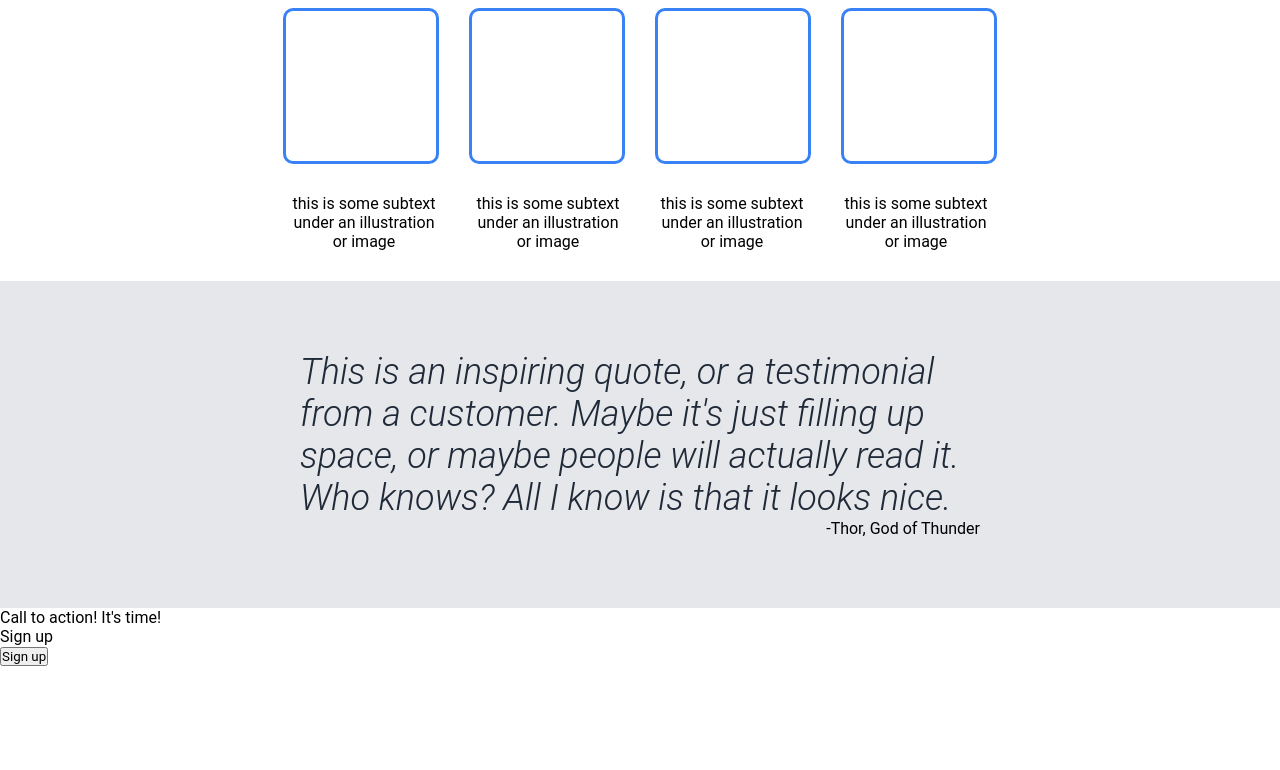
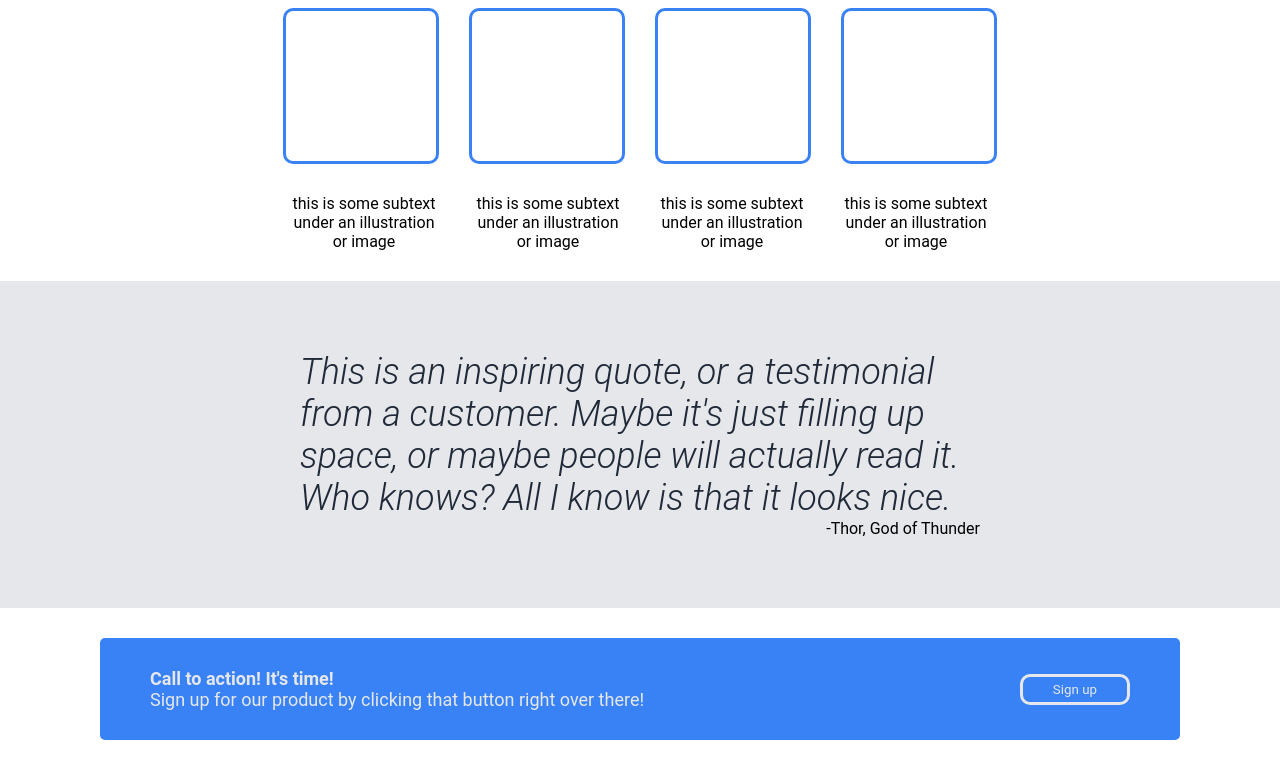
Before and after one commit to vukmilenkovic/project_01-landing_page, a plain HTML site: page index.html in a window 1280 px wide. Shown: the part 366-1136 px from the top of the page. Before the commit the page ends 1032 px from the top, so only its background shows below. Drawn offline with Linux system fonts and the light colour scheme.

Commit message:
Styled the call for action container to mach the design, and made slight changes to the html document.

```diff
--- a/index.html
+++ b/index.html
@@ -59,10 +59,11 @@
 
     <div class="call-for-action">
         <div class="message">
-            <p>Call to action! It's time!</p>
-            <p>Sign up</p>
+            <p class="message-main">Call to action! It's time!</p>
+            <p>Sign up for our product by clicking that button right over there!</p>
         </div>
         <button class="cfa-btn">Sign up</button>
+
     </div>
     <footer>
         <div class="footer">
--- a/styles.css
+++ b/styles.css
@@ -1,7 +1,7 @@
 * {
     margin: 0;
     padding: 0;
-    max-height: 100vh;
+
     font-family: "Roboto", sans-serif;
 }
 
@@ -132,3 +132,35 @@
 .quote {
     align-self: flex-end;
 }
+
+/* Call for action container */
+.call-for-action {
+    display: flex;
+    justify-content: space-between;
+    background-color: #3882f6;
+    border-radius: 5px;
+    margin: 30px 100px;
+}
+
+.call-for-action > * {
+    padding: 30px 50px;
+}
+
+.message {
+    font-size: 18px;
+    color: #e5e7eb
+}
+
+.message-main {
+    font-weight: bold;
+}
+
+.cfa-btn {
+    margin-right: 50px;
+    padding: 5px 30px;
+    align-self: center;
+    border-radius: 10px;
+    border: 3px solid #e5e7eb;
+    background-color: #3882f6;
+    color: #e5e7eb;
+}
```
